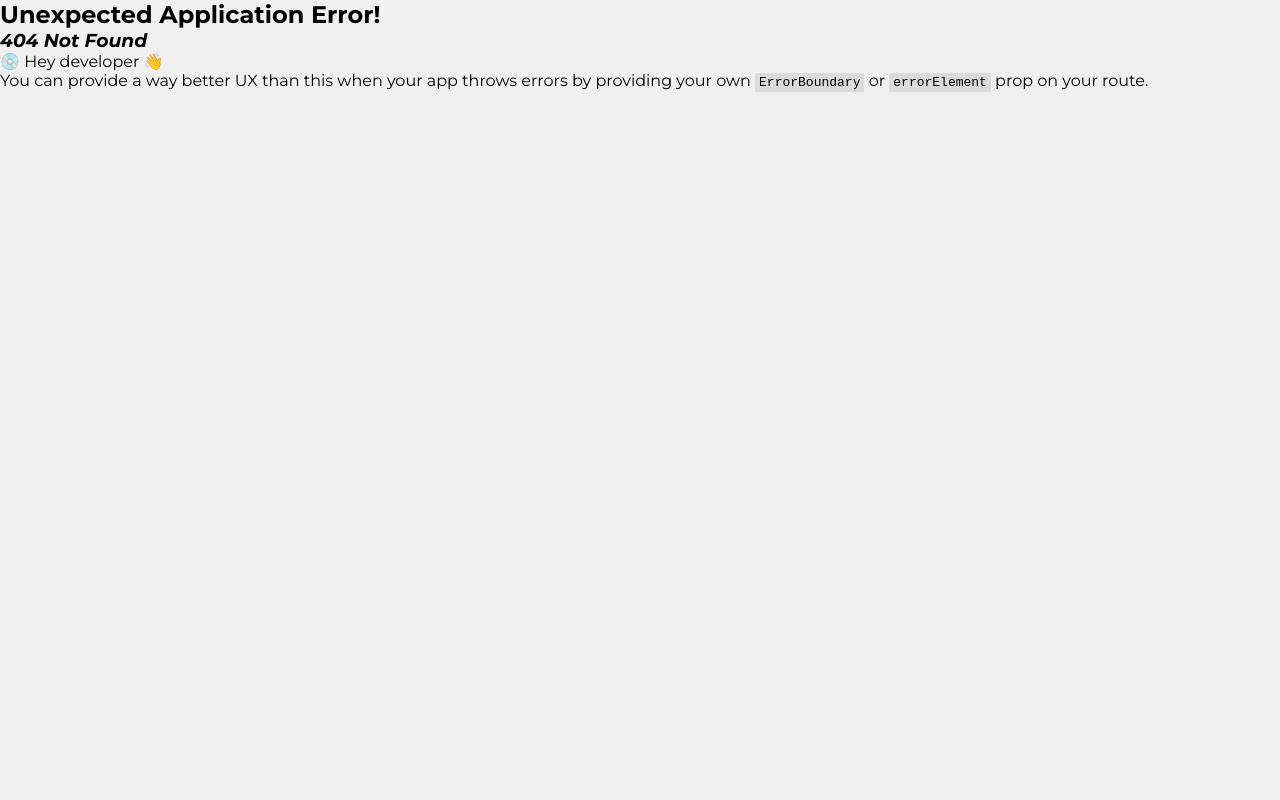
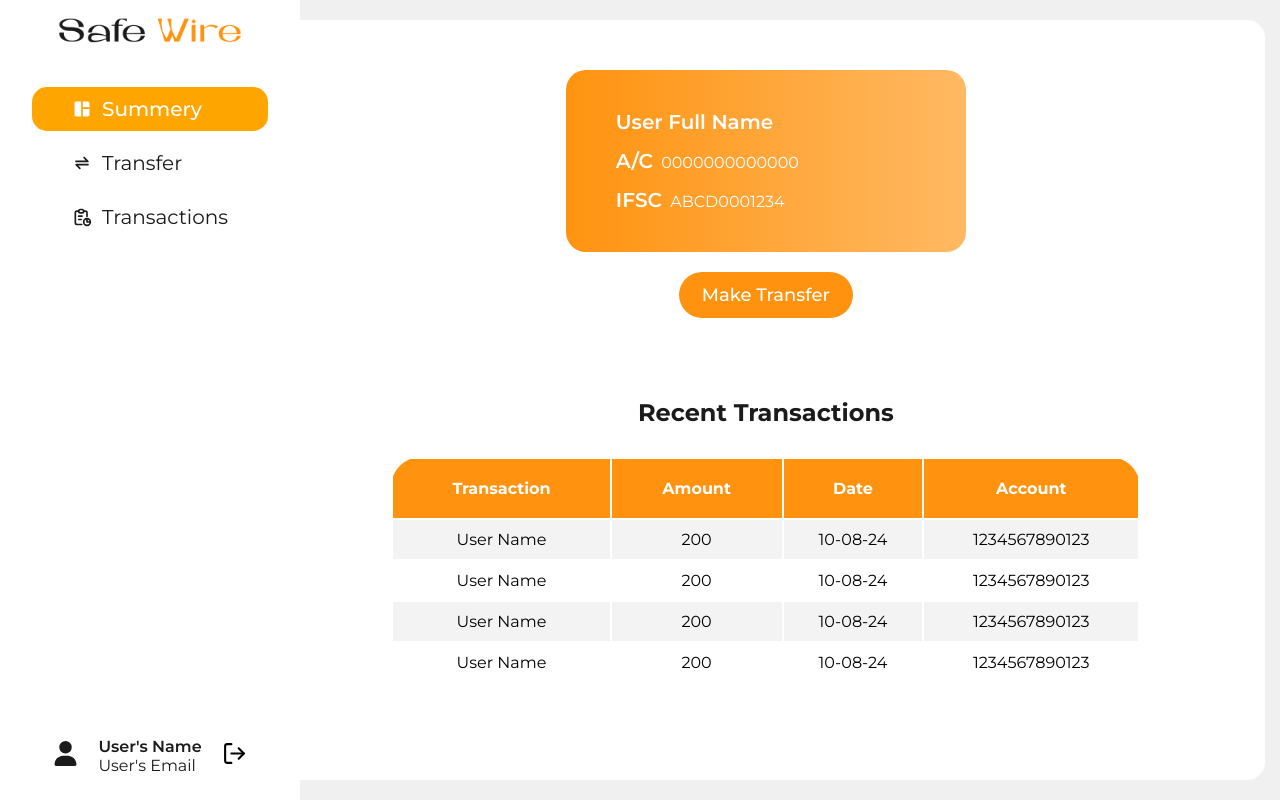
Before and after one commit to kr1shh/Safe_Wire, a React (Vite) app: page /dashboard/summery in a window 1280 px wide. Before the commit this address had no page. Built offline with nearby package versions, Linux system fonts and the light colour scheme.

Commit message:
summery added

```diff
--- a/src/App.jsx
+++ b/src/App.jsx
@@ -6,6 +6,7 @@ import {
 } from "react-router-dom";
 import Layout from "./Layout";
 import { Login, Register, Home, ForgotPass, UpdatePass, Dashboard } from "./pages";
+import { Summery,MakeTransfer,Transactions } from "./components";
 
 const App = () => {
 
@@ -17,7 +18,11 @@ const App = () => {
         <Route path="register" element={ <Register/> }></Route>
         <Route path="forgotpassword" element={ <ForgotPass/> }></Route>
         <Route path="updatepassword" element={ <UpdatePass/> }></Route>
-        <Route path="dashboard" element={ <Dashboard/> }></Route>
+        <Route path="dashboard" element={ <Dashboard/> }>
+          <Route path="summery" element={ <Summery/> }></Route>
+          <Route path="transfer" element={ <MakeTransfer/> }></Route>
+          <Route path="transactions" element={ <Transactions/> }></Route>
+        </Route>
       </Route>
     )
   )
--- a/src/components/Nav.jsx
+++ b/src/components/Nav.jsx
@@ -34,7 +34,7 @@ const Nav = () => {
                 </li>
                 <li>
                   <NavLink
-                    to={"#"}
+                    to={"/dashboard/transfer"}
                     className={({ isActive, isPending }) =>
                       isPending
                         ? "pending nav-link"
--- a/src/components/Summery.jsx
+++ b/src/components/Summery.jsx
@@ -1,9 +1,62 @@
+import { Link } from "react-router-dom";
 import "./summery.scss";
 
 const Summery = () => {
   return (
-    <div>Summery</div>
-  )
+    <main>
+      <div className="summery-container">
+        <div className="bank-details">
+          <span>User Full Name</span>
+          <p>
+            <span>A/C</span>&nbsp;&nbsp;0000000000000
+          </p>
+          <p>
+            <span>IFSC</span>&nbsp;&nbsp;ABCD0001234
+          </p>
+        </div>
+        <Link to={"/dashboard/transfer"}>
+          <button>Make Transfer</button>
+        </Link>
+        <div className="transaction-container">
+          <h2>Recent Transactions</h2>
+
+          <table>
+            <tr>
+              <th>Transaction</th>
+              <th>Amount</th>
+              <th>Date</th>
+              <th>Account</th>
+            </tr>
+            <tr>
+              <td>User Name</td>
+              <td>200</td>
+              <td>10-08-24</td>
+              <td>1234567890123</td>
+            </tr>
+
+            <tr>
+              <td>User Name</td>
+              <td>200</td>
+              <td>10-08-24</td>
+              <td>1234567890123</td>
+            </tr>
+            <tr>
+              <td>User Name</td>
+              <td>200</td>
+              <td>10-08-24</td>
+              <td>1234567890123</td>
+            </tr>
+            <tr>
+              <td>User Name</td>
+              <td>200</td>
+              <td>10-08-24</td>
+              <td>1234567890123</td>
+            </tr>
+          </table>
+        </div>
+      </div>
+    </main>
+  );
 }
 
 export default Summery
--- a/src/components/nav.scss
+++ b/src/components/nav.scss
@@ -1,6 +1,9 @@
 @import "../theme/variables";
 
 nav {
+    position: fixed;
+    top: 0;
+    left: 0;
     .nav-container {
         display: flex;
         flex-direction: column;
@@ -41,7 +44,7 @@ nav {
                             color: $dark;
                             font-size: 20px;
                             margin: auto;
-                            padding: 10px 20px;
+                            padding: 10px 40px;
                             border-radius: 15px;
                             transition: all .2s ease-in-out;
                             gap: 10px;
--- a/src/components/summery.scss
+++ b/src/components/summery.scss
@@ -1 +1,81 @@
 @import "../theme/variables";
+
+main{
+    .summery-container{
+        display: flex;
+        justify-content: center;
+        align-items: center;
+        flex-direction: column;
+        gap: 20px;
+
+        .bank-details{
+            display: flex;
+            justify-content: center;
+            flex-direction: column;
+            background: linear-gradient(90deg, #ff930f 0%, #ffb963 100%);
+            color: $white;
+            padding: 40px 100px 40px 50px;
+            border-radius: 20px;
+            gap: 15px;
+            margin-top: 50px;
+            width: 250px;
+
+            span{
+                &:nth-child(1){
+                    font-size: 20px;
+                    font-weight: 600;
+                }
+            }
+        }
+        button{
+            background-color: $accent;
+            border: none;
+            border-radius: 50px;
+            font-size: 18px;
+            padding: 12px 23px;
+            color: $white;
+            font-family: $montserrat;
+            cursor: pointer;
+            font-weight: 500;
+        }
+
+        .transaction-container{
+            width: 100%;
+            display: flex;
+            flex-direction: column;
+            align-items: center;
+            justify-content: center;
+            margin-top: 30px;
+            height: 100%;
+
+
+            h2{
+                color: $dark;
+                margin: 30px 0;
+            }
+
+            table{
+                width: 75%;
+                border-radius: 30px;
+                overflow: hidden;
+
+                tr{
+                    &:nth-child(even){
+                        background-color: $secondary;
+                    }
+                }
+
+                th{
+                    text-align: center;
+                    padding: 20px;
+                    background-color: $accent;
+                    color: $white;
+                }
+                td{
+                    text-align: center;
+                    padding: 10px;
+                }
+            }
+        }
+    }
+}
--- a/src/pages/Dashboard.jsx
+++ b/src/pages/Dashboard.jsx
@@ -1,9 +1,17 @@
+import "./dashboard.scss"
 import { Nav } from "../components"
+import { Outlet } from "react-router-dom"
 
 const Dashboard = () => {
   return (
     <>
       <Nav/>
+
+      <div className="layout-container">
+        <div className="dash-layout">
+          <Outlet/>
+        </div>
+      </div>
     </>
   )
 }
--- /dev/null
+++ b/src/pages/dashboard.scss
@@ -0,0 +1,18 @@
+@import "../theme/variables";
+
+.layout-container{
+    width: 100%;
+    height: 100vh;
+    display: flex;
+    align-items: center;
+    justify-content: right;
+
+    .dash-layout{
+        background-color: $white;
+        margin-right: 15px;
+        width: 78%;
+        height: 95%;
+        border-radius: 18px;
+    }
+
+}
```
